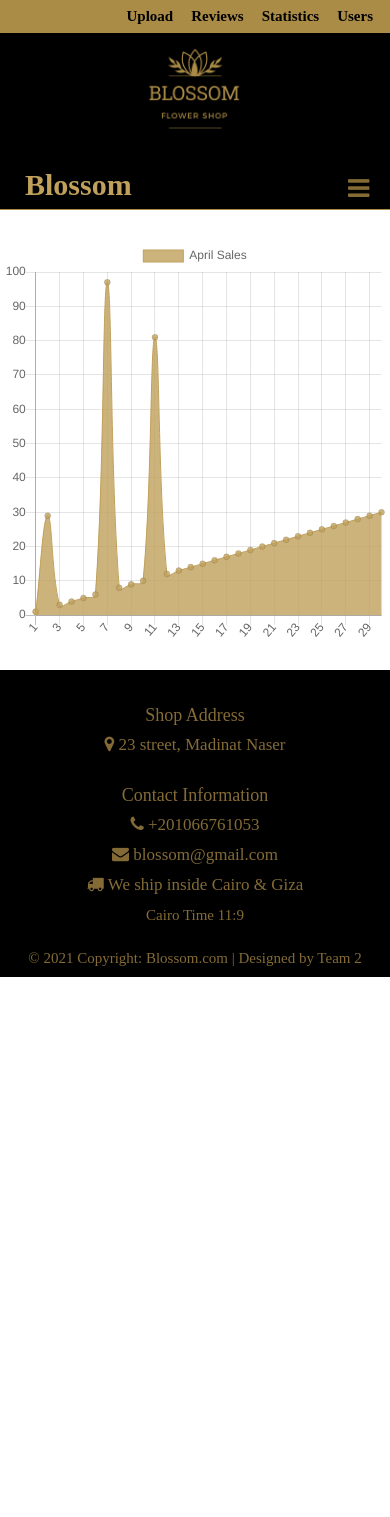
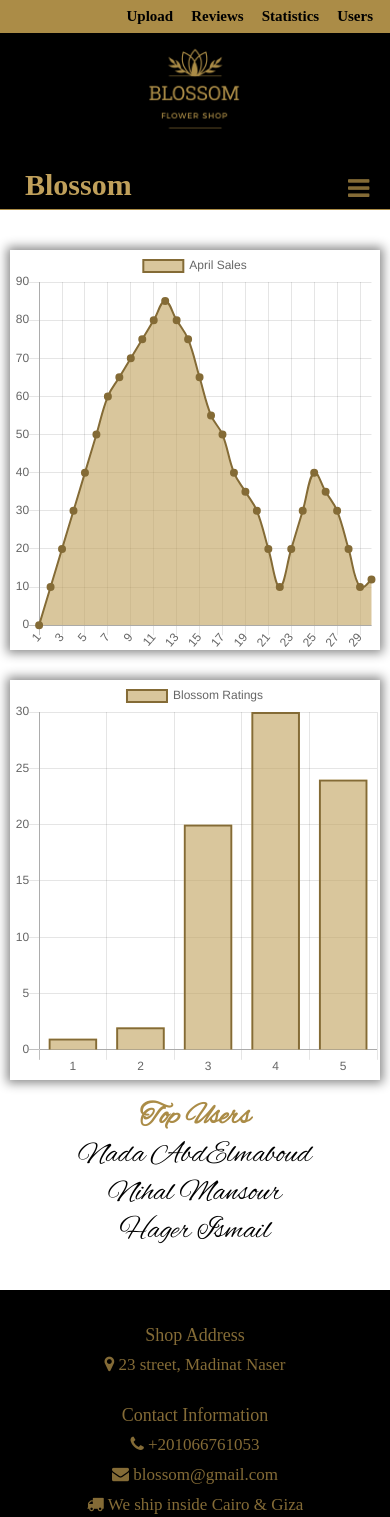
Before and after one commit to nadaabdelmaboud/Blossom, a Vue app in the folder client/blossom-client/: page /statistics in a window 390 px wide. Shown: the top 1517 px of the page. Before the commit the page ends 977 px from the top, so only its background shows below. Built offline with nearby package versions, Linux system fonts and the light colour scheme; a web font is replaced by a local one.

Commit message:
statistics interface

```diff
--- a/client/blossom-client/src/components/Statistics/barChart.vue
+++ b/client/blossom-client/src/components/Statistics/barChart.vue
@@ -1,8 +1,8 @@
 <script>
-import { Line } from 'vue-chartjs'
+import { Bar } from 'vue-chartjs'
 
 export default {
-  extends: Line,
+  extends: Bar,
   props: ['chartdata', 'options'],
   mounted () {
     this.renderChart(this.chartdata, this.options)
@@ -11,4 +11,7 @@ export default {
 </script>
 
 <style>
+canvas {
+    box-shadow: 0px 0px 10px 3px #888888;
+}
 </style>
--- a/client/blossom-client/src/components/Statistics/lineChart.vue
+++ b/client/blossom-client/src/components/Statistics/lineChart.vue
@@ -11,4 +11,7 @@ export default {
 </script>
 
 <style>
+canvas {
+    box-shadow: 0px 0px 10px 3px black;
+}
 </style>
--- a/client/blossom-client/src/store/modules/statistics.js
+++ b/client/blossom-client/src/store/modules/statistics.js
@@ -4,9 +4,9 @@ const state = {
     salesLoaded:false,
     topUsersLoaded:false,
     ratingLoaded:false,
-    sales:[1,29,3,4,5,6,97,8,9,10,81,12,13,14,15,16,17,18,19,20,21,22,23,24,25,26,27,28,29,30,31],
-    topUsers:{},
-    rating:{}
+    sales:[0,10,20,30,40,50,60,65,70,75,80,85,80,75,65,55,50,40,35,30,20,10,20,30,40,35,30,20,10,12,17],
+    topUsers:["Nada AbdElmaboud","Nihal Mansour","Hager Ismail"],
+    rating:[1,2,20,30,24]
 
 };
 
@@ -14,8 +14,14 @@ const mutations = {
     setSalsesLoaded(state,flag){
         state.salesLoaded=flag
     },
-    setSalses(state,data){
+    setSales(state,data){
         state.sales=data
+    },
+    setRatingLoaded(state,flag){
+        state.ratingLoaded=flag
+    },
+    setRating(state,data){
+        state.rating=data
     }
 };
 const actions = {
@@ -32,7 +38,19 @@ const actions = {
             console.log(err);
           }
       },
-
+     // async
+    getRating({ commit }) {
+        const token = localStorage.getItem("token");
+        axios.defaults.headers.common["Authorization"] = token;
+        try {
+            // let data = await axios.post("upload",imageData)
+            setTimeout(()=>{
+                commit("setRatingLoaded",true);
+            },2000)
+          } catch (err) {
+            console.log(err);
+          }
+      },
 };
 
 export default {
--- a/client/blossom-client/src/views/AdminStatistics.vue
+++ b/client/blossom-client/src/views/AdminStatistics.vue
@@ -1,39 +1,72 @@
 <template>
   <div class="statistics">
-    <div class="sales"></div>
+    <div class="sales">
         <lineChart
         v-if="salesLoaded"
-        :chartdata="chartdata"
+        :chartdata="chartdataSales"
         :options="options"/>
-    <div>
-        <div class="rating"></div>
-        <div class="users"></div>
+        </div>
+    <div class="bar">
+        <div class="rating">
+          <barChart
+        v-if="salesLoaded"
+        :chartdata="chartdataRate"
+        :options="options"/>
+        </div>
+        <br/>
+        <div class="users">
+          <h3 class="slogan"> Top Users</h3>
+          <p v-for="u,i in topUsers" :key="i" class="slogan names">{{u}}</p>
+        </div>
     </div>
   </div>
 </template>
 
 <script>
 import lineChart from "../components/Statistics/lineChart"
+import barChart from "../components/Statistics/barChart"
 import { mapState } from "vuex";
 export default {
   name:"statistics",
   components: {
-    lineChart
+    lineChart,
+    barChart
   },
   data: function () {
     return {
      monthNames : ["January", "February", "March", "April", "May", "June",
                    "July", "August", "September", "October", "November", "December"
      ],
-    chartdata: {
+    chartdataSales: {
       labels:[],
       datasets: [
         {
-          backgroundColor: 'rgba(192,160,91,0.8)',
+          backgroundColor: 'rgba(192,160,91,0.6)',
+          pointBackgroundColor: "#846b36",
+        pointBorderColor: "#846b36",
           borderColor: [
-                'rgb(192,160,91)'
+                "#846b36"
             ],
-            borderWidth: 1
+            borderWidth: 2
+        }
+      ]
+    },
+    chartdataRate: {
+      labels:[1,2,3,4,5],
+      datasets: [
+        {
+          label:"Blossom Ratings",
+          backgroundColor: 'rgba(192,160,91,0.6)',
+
+           borderColor: [
+                '#846b36',
+                 '#846b36',
+                 '#846b36',
+                 '#846b36',
+                 '#846b36',
+
+            ],
+            borderWidth: 2
         }
       ]
     },
@@ -48,22 +81,30 @@ export default {
             let d =new Date();
             let month= d.getMonth();
             let year= d.getFullYear();
-            this.chartdata.datasets[0].label = this.monthNames[month] + " Sales";
-            this.chartdata.datasets[0].data = this.sales;
+            this.chartdataSales.datasets[0].label = this.monthNames[month] + " Sales";
+            this.chartdataSales.datasets[0].data = this.sales;
             let monthDays=new Date(year, month+1, 0).getDate();
             for(let i=0;i<monthDays;i++)
-                this.chartdata.labels.push(i+1)
+                this.chartdataSales.labels.push(i+1)
             this.$store.dispatch("statistics/getSales");
+      },
+      setRate(){
+            this.chartdataRate.datasets[0].data = this.rating;
+            this.$store.dispatch("statistics/getRating");
       }
   },
   computed: {
     ...mapState({
       salesLoaded: (state) => state.statistics.salesLoaded,
-      sales: (state) => state.statistics.sales
+      sales: (state) => state.statistics.sales,
+      rating: (state) => state.statistics.rating,
+      ratingLoaded: (state) => state.statistics.ratingLoaded,
+      topUsers: (state) => state.statistics.topUsers
     }),
   },
   created: function () {
       this.setSales();
+      this.setRate();
   },
 };
 </script>
@@ -72,4 +113,31 @@ export default {
 @import "../scss/Colors";
 @import "../scss/General";
 @import "../scss/BlossomButton";
+.statistics{
+  display: flex;
+  padding: 10px;
+  justify-content: space-around;
+}
+.sales{
+ width: 60%;
+ margin-right: 10px;
+}
+.bar{
+  width: 30%;
+}
+.names{
+  color: black;
+}
+@media screen and (max-width: 855px) {
+.statistics{
+  flex-direction: column;
+}
+.sales{
+ width: 100%;
+ margin-bottom: 30px;
+}
+.bar{
+  width: 100%;
+}
+}
 </style>
```
